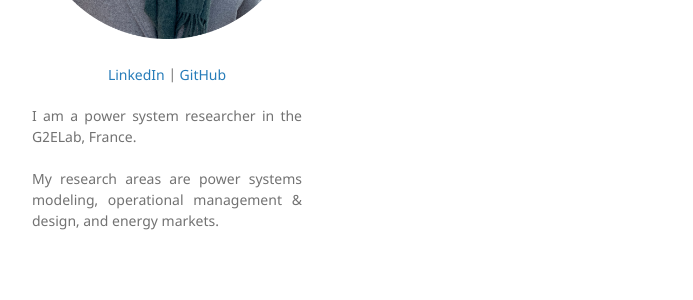
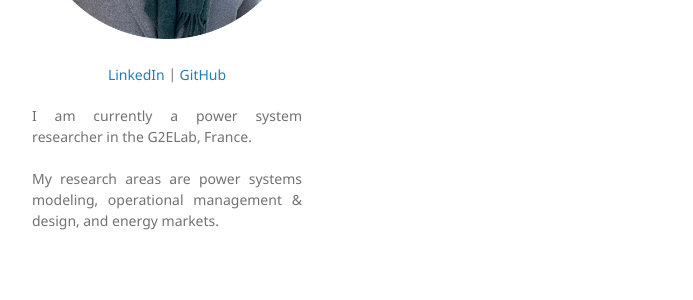
Before and after one commit to andyptr/andyptr.github.io, a Jekyll site: the page built from another-page.md, in a window 1280 px wide. Shown: the part 340-640 px from the top of the page, without its empty margins (178-871 px from the left). Built offline with Jekyll 4.4.1, drawn with Linux system fonts in a browser that asks for light colours; our own code applies the rules of GitHub Pages for plain Markdown files.

Commit message:
Update _config.yml

```diff
--- a/_config.yml
+++ b/_config.yml
@@ -9,7 +9,7 @@ description:
   </p>
 
   <p align="justify">
-  I am a power system researcher in the G2ELab, France.
+  I am currently a power system researcher in the G2ELab, France.
   <br><br>
   My research areas are power systems modeling, operational management & design, and energy markets.
   <br><br>
```
